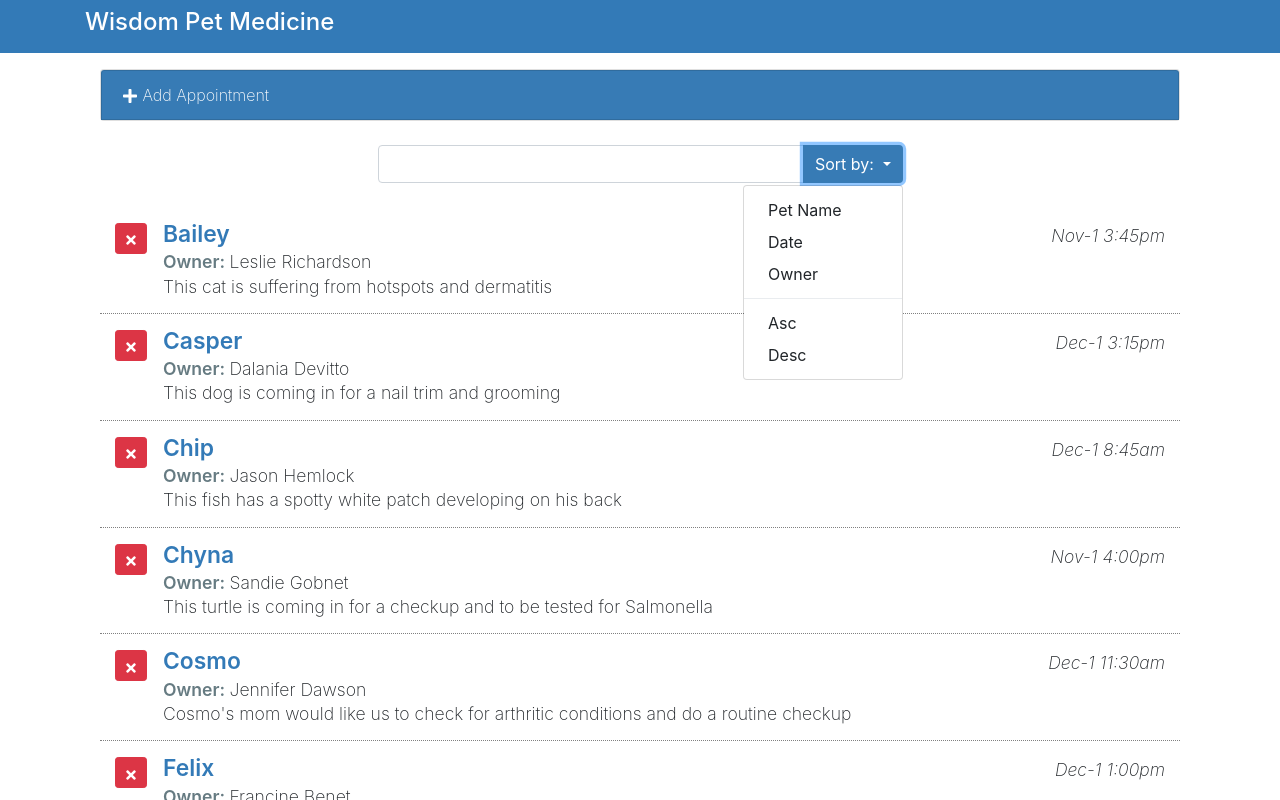
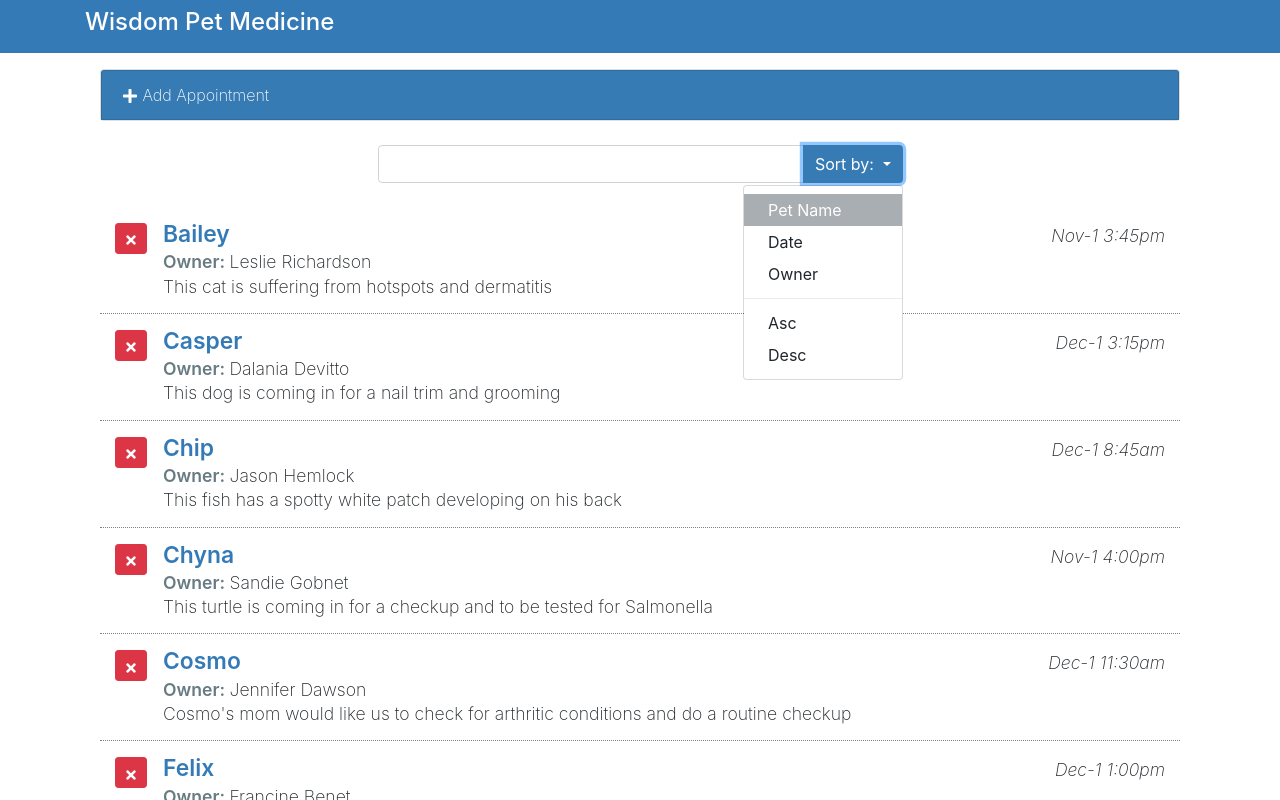
Before and after one commit to Combatd/reactBuildingInterface, a React (Create React App) app: page / in a window 1280 px wide. Both pictures are taken after a click on the button "Sort by:". Shown: the top 800 px of the page. Built offline with nearby package versions, Linux system fonts and the light colour scheme.

Commit message:
Declare props orderBy orderDir for sorting in SearchAppointemnts

```diff
--- a/src/Components/App.js
+++ b/src/Components/App.js
@@ -91,7 +91,10 @@ class App extends Component {
                   toggleForm={this.toggleForm}
                   addAppointment={this.addAppointment}
                 />
-                <SearchAppointments />
+                <SearchAppointments
+                  orderBy={this.state.orderBy}
+                  orderDir={this.state.orderDir}
+                />
                 <ListAppointments appointments={filteredApts}
                   deleteAppointment={this.deleteAppointment} />
               </div>
--- a/src/Components/SearchAppointments.js
+++ b/src/Components/SearchAppointments.js
@@ -24,20 +24,36 @@ class SearchAppointments extends Component {
                 </button>
 
                 <div className="sort-menu dropdown-menu dropdown-menu-right">
-                  <button className="sort-by dropdown-item" href="#">
+                  <button
+                    className={
+                        'sort by dropdown-item ' + (this.props.orderBy === 'petName' ? 'active' : '')
+                    }
+                    href="#">
                     Pet Name
                   </button>
-                  <button className="sort-by dropdown-item" href="#">
+                  <button className={
+                        'sort by dropdown-item ' + (this.props.orderBy === 'aptDate' ? 'active' : '')
+                    }
+                    href="#">
                     Date
                   </button>
-                  <button className="sort-by dropdown-item" href="#">
+                  <button className={
+                        'sort by dropdown-item ' + (this.props.orderBy === 'ownerName' ? 'active' : '')
+                    }
+                    href="#">
                     Owner
                   </button>
                   <div role="separator" className="dropdown-divider" />
-                  <button className="sort-by dropdown-item" href="#">
+                  <button className={
+                        'sort by dropdown-item ' + (this.props.orderBy === 'asc' ? 'active' : '')
+                    }
+                    href="#">
                     Asc
                   </button>
-                  <button className="sort-by dropdown-item" href="#">
+                  <button className={
+                        'sort by dropdown-item ' + (this.props.orderBy === 'desc' ? 'active' : '')
+                    }
+                    href="#">
                     Desc
                   </button>
                 </div>
```
